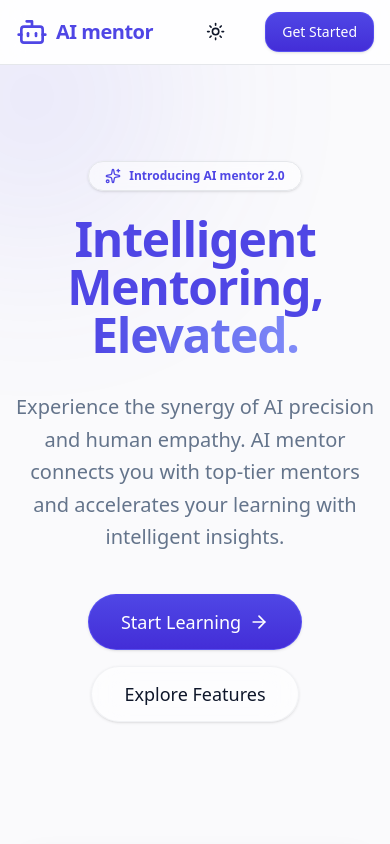
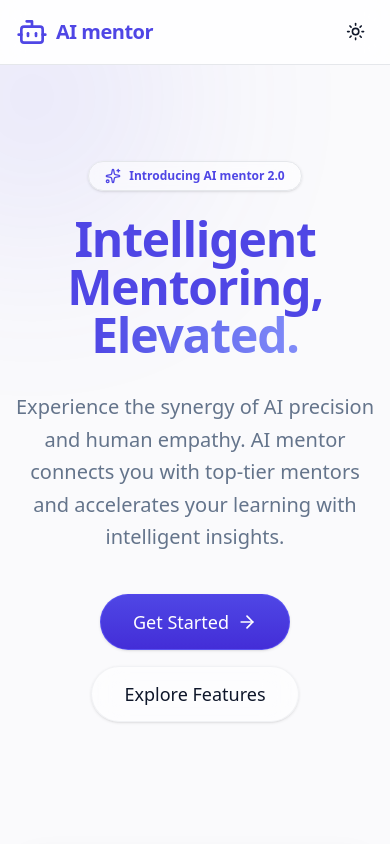
Before and after one commit to SOUSKEAIZEN/ai-menor, a Next.js app in the folder frontend/: page / in a window 390 px wide. Shown: the top 844 px of the page. Built offline with nearby package versions, Linux system fonts and the light colour scheme.

Commit message:
feat: update layouts for improved responsiveness and accessibility, including safe area insets and link adjustments

```diff
--- a/frontend/src/app/(marketing)/layout.tsx
+++ b/frontend/src/app/(marketing)/layout.tsx
@@ -23,8 +23,8 @@ export default function MarketingLayout({ children }: { children: React.ReactNod
           </nav>
           <div className="flex items-center space-x-4">
             <ThemeToggle />
-            <Link href="/student/dashboard"><Button variant="ghost" className="hidden sm:inline-flex">Sign In</Button></Link>
-            <Link href="/student/dashboard"><Button variant="primary">Get Started</Button></Link>
+
+
           </div>
         </div>
       </header>
--- a/frontend/src/app/(marketing)/page.tsx
+++ b/frontend/src/app/(marketing)/page.tsx
@@ -28,9 +28,9 @@ export default function LandingPage() {
             Experience the synergy of AI precision and human empathy. AI mentor connects you with top-tier mentors and accelerates your learning with intelligent insights.
           </p>
           <div className="flex flex-col sm:flex-row items-center justify-center gap-4">
-            <Link href="/student/dashboard">
+            <Link href="/register">
               <Button size="lg" className="w-full sm:w-auto text-lg px-8 h-14 rounded-full group">
-                Start Learning <ArrowRight className="ml-2 w-5 h-5 group-hover:translate-x-1 transition-transform" />
+                Get Started <ArrowRight className="ml-2 w-5 h-5 group-hover:translate-x-1 transition-transform" />
               </Button>
             </Link>
             <Link href="/features">
--- a/frontend/src/app/admin/layout.tsx
+++ b/frontend/src/app/admin/layout.tsx
@@ -28,7 +28,7 @@ export default function AdminLayout({ children }: { children: React.ReactNode })
   const pathname = usePathname();
 
   return (
-    <div className="flex min-h-screen bg-[var(--background)] text-[var(--main)] ambient-bg p-2 md:p-4 gap-4">
+    <div className="flex h-[100dvh] bg-[var(--background)] text-[var(--main)] ambient-bg p-3 pt-safe md:p-4 gap-4">
       <div className="ambient-blob-1"></div>
       <div className="ambient-blob-2"></div>
 
@@ -40,7 +40,7 @@ export default function AdminLayout({ children }: { children: React.ReactNode })
       {/* Floating Sidebar */}
       <aside className={`fixed inset-y-4 left-4 z-50 w-64 floating-sidebar flex flex-col transform transition-transform duration-300 ease-in-out md:relative md:inset-0 md:translate-x-0 ${mobileMenuOpen ? 'translate-x-0' : '-translate-x-[120%]'}`}>
         <div className="h-16 flex items-center justify-between px-6 border-b border-border/40 shrink-0">
-          <span className="font-bold text-xl text-gradient tracking-tight">AI mentor Admin</span>
+          <Link href="/" className="font-bold text-xl text-gradient tracking-tight hover:opacity-80 transition-opacity">AI mentor Admin</Link>
           <button className="md:hidden text-[var(--muted)] hover:text-[var(--contrast)] transition-colors" onClick={() => setMobileMenuOpen(false)}>
             <X size={24} />
           </button>
@@ -66,21 +66,21 @@ export default function AdminLayout({ children }: { children: React.ReactNode })
       </aside>
 
       {/* Main Content */}
-      <div className="flex-1 flex flex-col min-w-0 w-full relative z-10 h-[calc(100vh-2rem)] gap-4">
+      <div className="flex-1 flex flex-col min-w-0 w-full relative z-10 h-full gap-4">
         {/* Floating Header */}
         <header className="h-16 shrink-0 floating-header flex items-center justify-between md:justify-end px-4 md:px-6 z-20">
           <div className="flex items-center gap-3 md:hidden">
              <button onClick={() => setMobileMenuOpen(true)} className="text-[var(--contrast)] p-1 hover:bg-[var(--main)]/10 rounded-lg transition-colors">
                <Menu size={24} />
              </button>
-             <span className="font-bold text-gradient">Admin</span>
+             <Link href="/" className="font-bold text-gradient hover:opacity-80 transition-opacity">Admin</Link>
           </div>
           <div className="flex items-center gap-4 ml-auto">
             <ThemeToggle />
             <div className="w-px h-6 bg-border/40 hidden md:block"></div>
-            <div className="relative group z-50">
+            <div className="relative group focus-within:z-50 z-50">
                <button className="w-9 h-9 rounded-full bg-gradient-to-br from-[var(--main)] to-indigo-700 text-white flex items-center justify-center text-sm font-bold shadow-md cursor-pointer hover:shadow-lg transition-all hover:scale-105">A</button>
-               <div className="absolute right-0 top-full mt-2 w-56 bg-[var(--surface)]/90 backdrop-blur-xl border border-border/40 rounded-xl shadow-[0_8px_30px_rgb(0,0,0,0.12)] opacity-0 invisible group-hover:opacity-100 group-hover:visible transition-all duration-300 origin-top-right scale-95 group-hover:scale-100">
+               <div className="absolute right-0 top-full mt-2 w-56 bg-[var(--surface)]/90 backdrop-blur-xl border border-border/40 rounded-xl shadow-[0_8px_30px_rgb(0,0,0,0.12)] opacity-0 invisible group-hover:opacity-100 group-hover:visible group-focus-within:opacity-100 group-focus-within:visible transition-all duration-300 origin-top-right scale-95 group-hover:scale-100 group-focus-within:scale-100">
                   <div className="p-4 border-b border-border/40 bg-[var(--main)]/5 rounded-t-xl">
                      <p className="font-bold text-[var(--contrast)] text-sm">System Admin</p>
                      <p className="text-xs text-[var(--muted)] mt-0.5">admin@university.edu</p>
--- a/frontend/src/app/globals.css
+++ b/frontend/src/app/globals.css
@@ -140,3 +140,12 @@
     background: var(--muted);
   }
 }
+
+@layer utilities {
+  .pt-safe {
+    padding-top: env(safe-area-inset-top, 1rem);
+  }
+  .pb-safe {
+    padding-bottom: env(safe-area-inset-bottom, 1rem);
+  }
+}
--- a/frontend/src/app/mentor/layout.tsx
+++ b/frontend/src/app/mentor/layout.tsx
@@ -21,7 +21,7 @@ export default function MentorLayout({ children }: { children: React.ReactNode }
   ];
 
   return (
-    <div className="flex min-h-screen bg-[var(--background)] text-[var(--main)] overflow-hidden ambient-bg p-2 md:p-4 gap-4">
+    <div className="flex h-[100dvh] bg-[var(--background)] text-[var(--main)] overflow-hidden ambient-bg p-3 pt-safe md:p-4 gap-4">
       <div className="ambient-blob-1"></div>
       <div className="ambient-blob-2"></div>
 
@@ -33,7 +33,7 @@ export default function MentorLayout({ children }: { children: React.ReactNode }
       {/* Floating Sidebar */}
       <aside className={`fixed inset-y-4 left-4 z-50 w-64 floating-sidebar flex flex-col transform transition-transform duration-300 ease-in-out md:relative md:inset-0 md:translate-x-0 ${mobileMenuOpen ? 'translate-x-0' : '-translate-x-[120%]'}`}>
         <div className="h-16 flex items-center justify-between px-6 border-b border-border/40 shrink-0">
-          <h2 className="text-xl font-bold text-gradient tracking-tight">AI mentor</h2>
+          <Link href="/" className="text-xl font-bold text-gradient tracking-tight hover:opacity-80 transition-opacity">AI mentor</Link>
           <button className="md:hidden text-[var(--muted)] hover:text-[var(--contrast)] transition-colors" onClick={() => setMobileMenuOpen(false)}>
             <X size={24} />
           </button>
@@ -61,21 +61,21 @@ export default function MentorLayout({ children }: { children: React.ReactNode }
       </aside>
 
       {/* Main Content */}
-      <main className="flex-1 flex flex-col h-[calc(100vh-2rem)] overflow-hidden w-full relative z-10 gap-4">
+      <main className="flex-1 flex flex-col h-full overflow-hidden w-full relative z-10 gap-4">
         {/* Floating Header */}
         <header className="h-16 shrink-0 floating-header flex items-center px-4 md:px-8 justify-between md:justify-end z-20">
            <div className="flex items-center gap-3 md:hidden">
              <button onClick={() => setMobileMenuOpen(true)} className="text-[var(--contrast)] p-1 hover:bg-[var(--main)]/10 rounded-lg transition-colors">
                <Menu size={24} />
              </button>
-             <span className="font-bold text-gradient">AI mentor</span>
+             <Link href="/" className="font-bold text-gradient hover:opacity-80 transition-opacity">AI mentor</Link>
            </div>
            <div className="flex items-center gap-4 ml-auto">
               <ThemeToggle />
               <div className="w-px h-6 bg-border/40 hidden md:block"></div>
-              <div className="relative group">
+              <div className="relative group focus-within:z-50">
                <button className="w-9 h-9 rounded-full bg-gradient-to-br from-[var(--main)] to-indigo-700 text-white flex items-center justify-center text-sm font-bold shadow-md cursor-pointer hover:shadow-lg transition-all hover:scale-105">EK</button>
-               <div className="absolute right-0 top-full mt-2 w-56 bg-[var(--surface)]/90 backdrop-blur-xl border border-border/40 rounded-xl shadow-[0_8px_30px_rgb(0,0,0,0.12)] opacity-0 invisible group-hover:opacity-100 group-hover:visible transition-all duration-300 origin-top-right scale-95 group-hover:scale-100 z-50">
+               <div className="absolute right-0 top-full mt-2 w-56 bg-[var(--surface)]/90 backdrop-blur-xl border border-border/40 rounded-xl shadow-[0_8px_30px_rgb(0,0,0,0.12)] opacity-0 invisible group-hover:opacity-100 group-hover:visible group-focus-within:opacity-100 group-focus-within:visible transition-all duration-300 origin-top-right scale-95 group-hover:scale-100 group-focus-within:scale-100 z-50">
                   <div className="p-4 border-b border-border/40 bg-[var(--main)]/5 rounded-t-xl">
                      <p className="font-bold text-[var(--contrast)] text-sm">ESHA KHANNA</p>
                      <p className="text-xs text-[var(--muted)] mt-0.5">esha.k@university.edu</p>
--- a/frontend/src/app/student/layout.tsx
+++ b/frontend/src/app/student/layout.tsx
@@ -27,7 +27,7 @@ export default function StudentLayout({ children }: { children: React.ReactNode
   ];
 
   return (
-    <div className="min-h-screen bg-[var(--background)] flex ambient-bg p-2 md:p-4 gap-4">
+    <div className="h-[100dvh] bg-[var(--background)] flex ambient-bg p-3 pt-safe md:p-4 gap-4">
       <div className="ambient-blob-1"></div>
       <div className="ambient-blob-2"></div>
 
@@ -39,7 +39,7 @@ export default function StudentLayout({ children }: { children: React.ReactNode
       {/* Floating Sidebar */}
       <aside className={`fixed inset-y-4 left-4 z-50 w-64 floating-sidebar flex flex-col transform transition-transform duration-300 ease-in-out md:relative md:inset-0 md:translate-x-0 ${mobileMenuOpen ? 'translate-x-0' : '-translate-x-[120%]'}`}>
         <div className="h-16 flex items-center justify-between px-6 border-b border-border/40 shrink-0">
-          <h1 className="text-xl font-bold text-gradient tracking-tight">AI mentor</h1>
+          <Link href="/" className="text-xl font-bold text-gradient tracking-tight hover:opacity-80 transition-opacity">AI mentor</Link>
           <button className="md:hidden text-[var(--muted)] hover:text-[var(--contrast)] transition-colors" onClick={() => setMobileMenuOpen(false)}>
             <X size={24} />
           </button>
@@ -59,22 +59,22 @@ export default function StudentLayout({ children }: { children: React.ReactNode
       </aside>
 
       {/* Main Content */}
-      <main className="flex-1 flex flex-col h-[calc(100vh-2rem)] overflow-hidden w-full relative z-10 gap-4">
+      <main className="flex-1 flex flex-col h-full overflow-hidden w-full relative z-10 gap-4">
         {/* Floating Header */}
         <header className="h-16 shrink-0 floating-header flex items-center justify-between px-4 md:px-6 z-20">
           <div className="flex items-center gap-3 md:hidden">
              <button onClick={() => setMobileMenuOpen(true)} className="text-[var(--contrast)] p-1 hover:bg-[var(--main)]/10 rounded-lg transition-colors">
                <Menu size={24} />
              </button>
-             <span className="font-bold text-gradient">AI mentor</span>
+             <Link href="/" className="font-bold text-gradient hover:opacity-80 transition-opacity">AI mentor</Link>
           </div>
           <div className="hidden md:flex flex-1" />
           <div className="flex items-center gap-4 ml-auto">
              <ThemeToggle />
              <div className="w-px h-6 bg-border/40 hidden md:block"></div>
-             <div className="relative group">
+             <div className="relative group focus-within:z-50">
                <button className="w-9 h-9 rounded-full bg-gradient-to-br from-[var(--main)] to-indigo-700 text-white flex items-center justify-center text-sm font-bold shadow-md cursor-pointer hover:shadow-lg transition-all hover:scale-105">A</button>
-               <div className="absolute right-0 top-full mt-2 w-56 bg-[var(--surface)]/90 backdrop-blur-xl border border-border/40 rounded-xl shadow-[0_8px_30px_rgb(0,0,0,0.12)] opacity-0 invisible group-hover:opacity-100 group-hover:visible transition-all duration-300 origin-top-right scale-95 group-hover:scale-100 z-50">
+               <div className="absolute right-0 top-full mt-2 w-56 bg-[var(--surface)]/90 backdrop-blur-xl border border-border/40 rounded-xl shadow-[0_8px_30px_rgb(0,0,0,0.12)] opacity-0 invisible group-hover:opacity-100 group-hover:visible group-focus-within:opacity-100 group-focus-within:visible transition-all duration-300 origin-top-right scale-95 group-hover:scale-100 group-focus-within:scale-100 z-50">
                   <div className="p-4 border-b border-border/40 bg-[var(--main)]/5 rounded-t-xl">
                      <p className="font-bold text-[var(--contrast)] text-sm">ABC</p>
                      <p className="text-xs text-[var(--muted)] mt-0.5">abc@university.edu</p>
```
